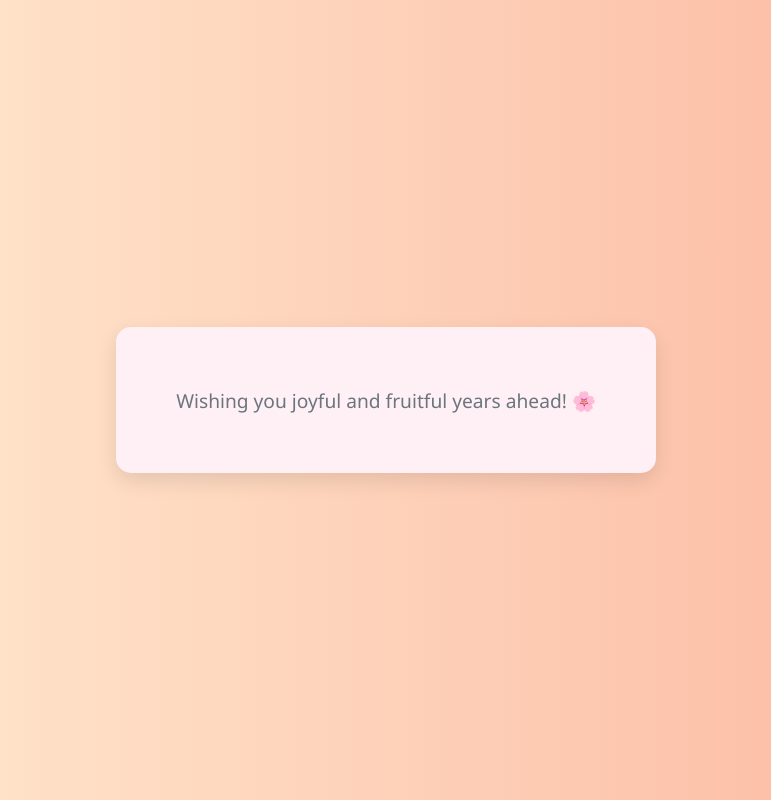
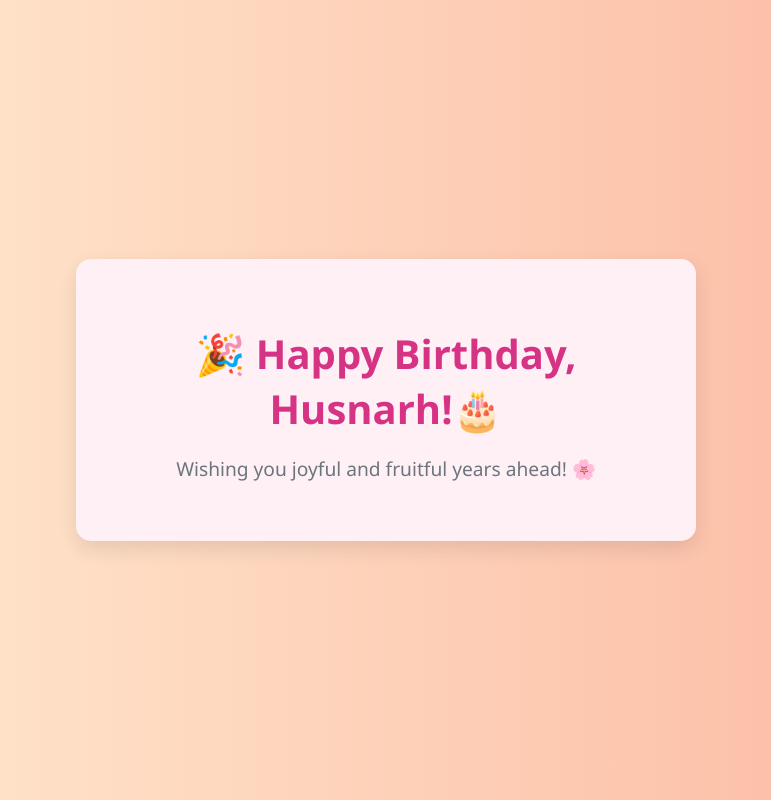
Before and after one commit to thesirbenz/birthday, a plain HTML site: page index.html in a window 1280 px wide. Shown: the whole page, without its empty margins (254-1025 px from the left). Drawn offline with Linux system fonts and the light colour scheme.

Commit message:
Update index.html

```diff
--- a/index.html
+++ b/index.html
@@ -43,7 +43,7 @@
 </head>
 <body>
   <div class="card">
-<!--     <h1>🎉 Happy Birthday,  🎂</h1> -->
+    <h1>🎉 Happy Birthday,  Husnarh!🎂</h1>
     <p>Wishing you joyful and fruitful years ahead! 🌸</p>
   </div>
 </body>
```
